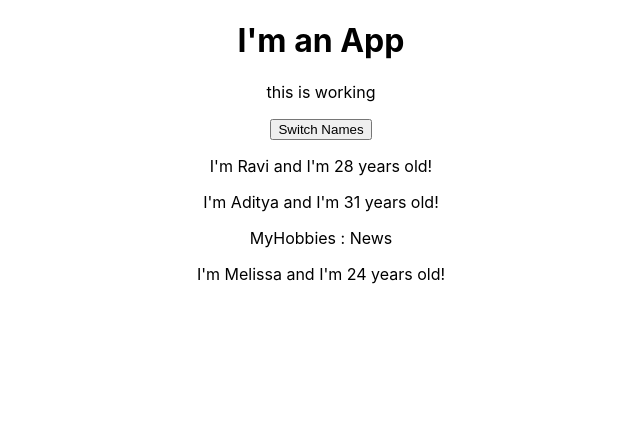
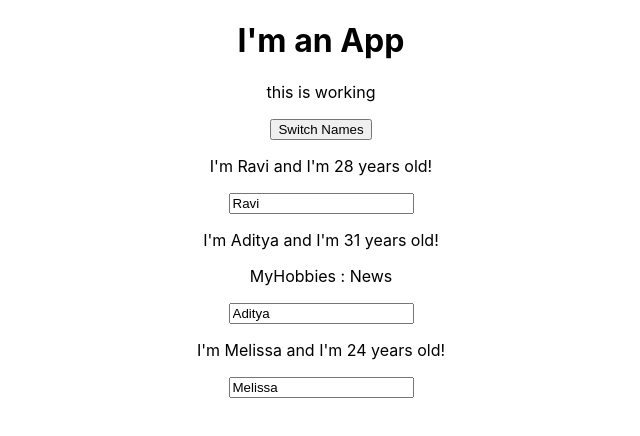
Before and after one commit to rpvyas/LearningReact, a React (Create React App) app in the folder react-app/react-app/: page / in a window 1280 px wide. Shown: the top 436 px of the page, without its empty margins (319-959 px from the left). Built offline with nearby package versions, Linux system fonts and the light colour scheme.

Commit message:
added two way binding

```diff
--- a/react-app/react-app/src/App.js
+++ b/react-app/react-app/src/App.js
@@ -19,7 +19,16 @@ class App extends Component {
       {name: "Melissa", age: 24}
       ]
     });
-
+  }
+  nameChangeHandler = (event) => {
+    this.setState({
+      persons : [
+      {name: "Ravi", age: 28},
+      {name: event.target.value, age: 31},
+      {name: "Melissa", age: 24}
+      ]
+    });
+  }
     // Don't do this
     // this.state.persons = [
     //   {name: "Melissa", age: 24},
@@ -27,8 +36,8 @@ class App extends Component {
     //   {name: "Aditya", age: 31}
     // ];
     //console.log("button clicked");
-  }
-  // arrow functions not recommended for button onclick, bind is better
+
+  // arrow functions not recommended for button onclick, bind is better for performance
   render() {
     return (
       <div className="App">
@@ -39,7 +48,8 @@ class App extends Component {
         <Person
           name={this.state.persons[1].name}
           age={this.state.persons[1].age}
-          click={this.switchNameHandler.bind(this,"rpvyas")} >MyHobbies : News
+          click={this.switchNameHandler.bind(this,"rpvyas")}
+          change={this.nameChangeHandler} >MyHobbies : News
         </Person>
         <Person name={this.state.persons[2].name} age={this.state.persons[2].age}/>
       </div>
--- a/react-app/react-app/src/Person/Person.js
+++ b/react-app/react-app/src/Person/Person.js
@@ -5,6 +5,7 @@ const person = (props) => {
         <div>
             <p onClick = {props.click}> I'm {props.name} and I'm {props.age} years old!</p>
             <p>{props.children}</p>
+            <input type="text" onChange={props.change} value={props.name}/>
         </div>
     )
 };
```
